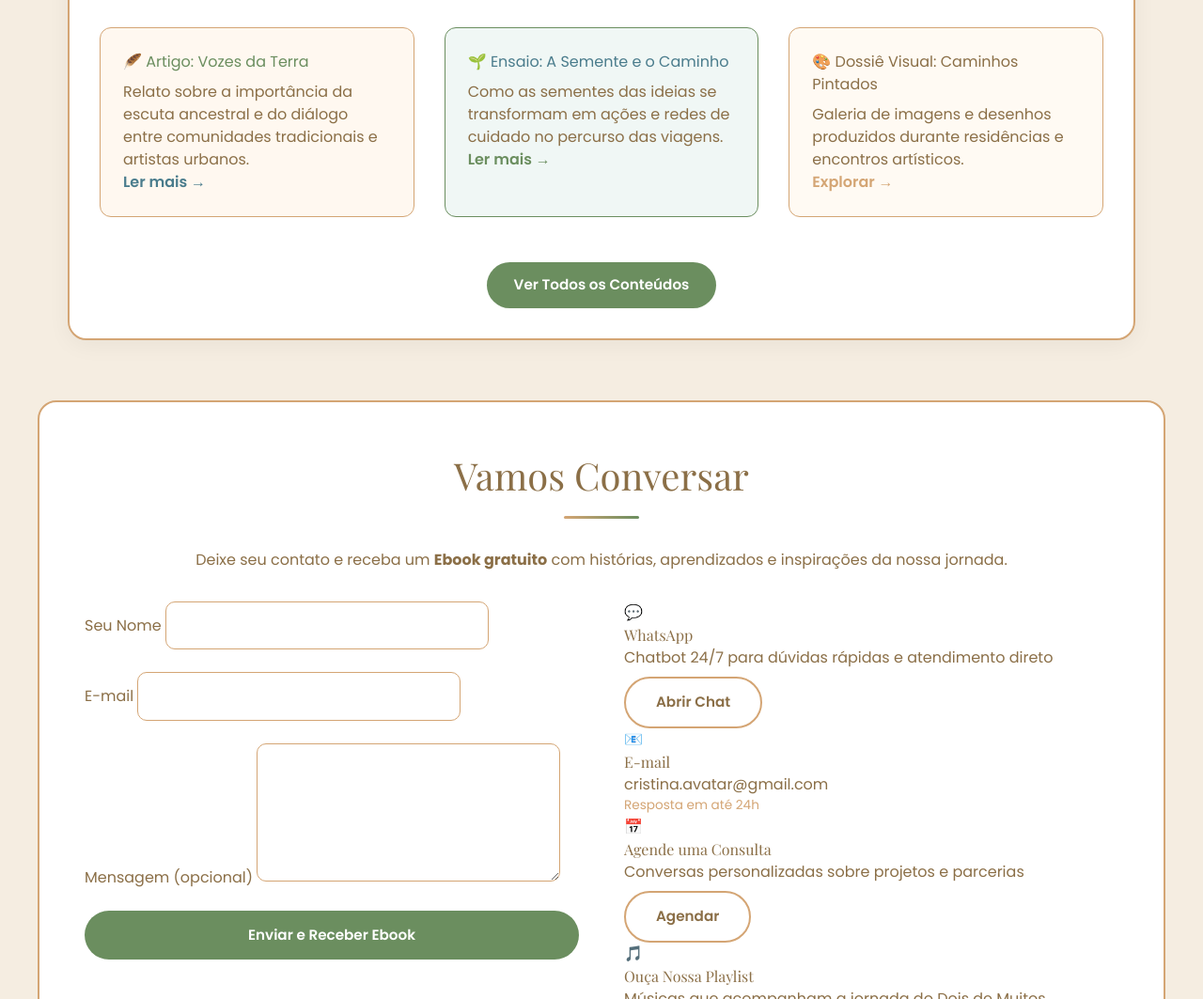
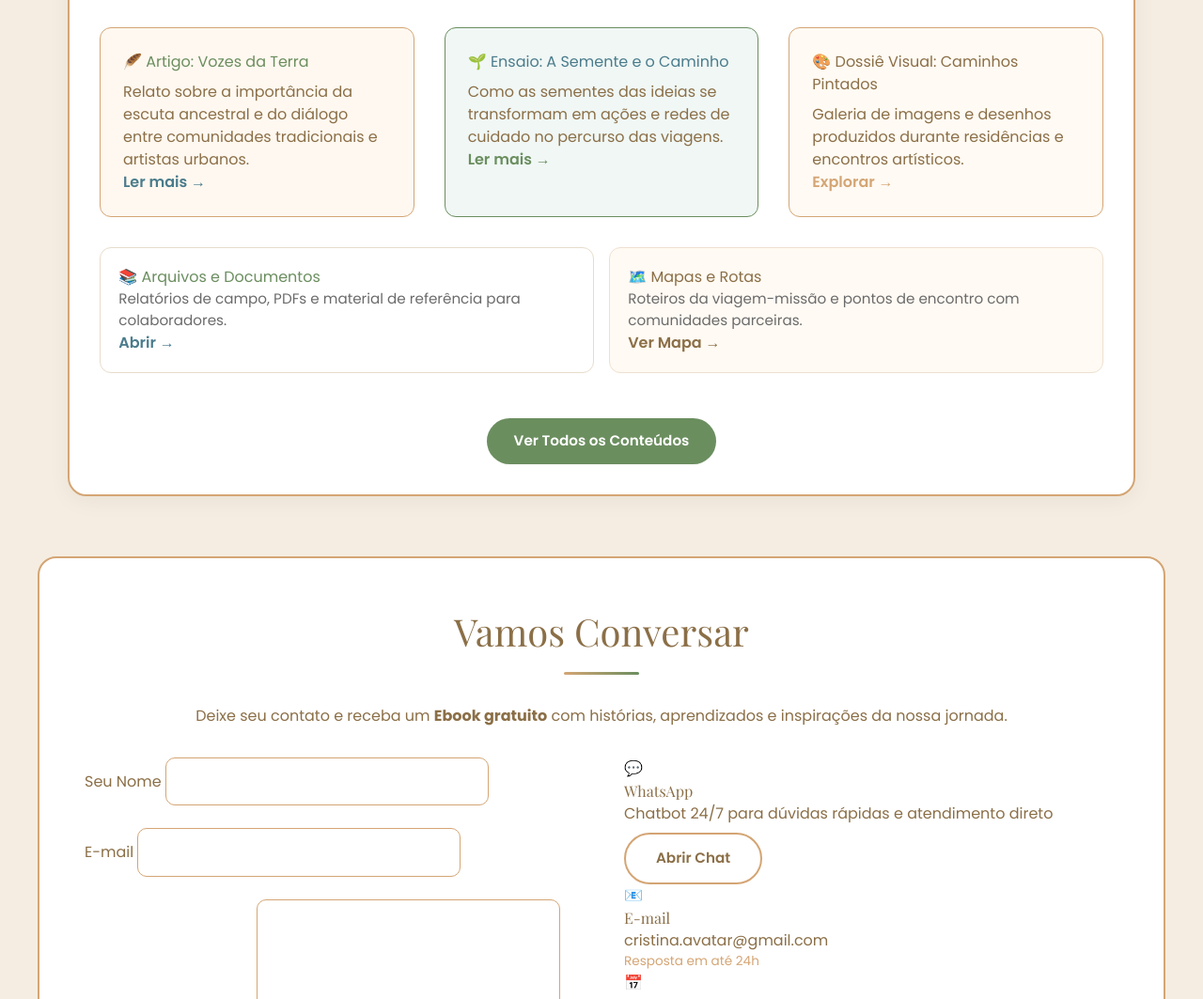
Before and after one commit to contatos2dm-byte/2dM_portal_wiki, a plain HTML site: page index.html in a window 1280 px wide. Shown: the part 6738-7801 px from the top of the page at 94% size. Drawn offline with nearby package versions, Linux system fonts and the light colour scheme.

Commit message:
Enhance conhecimento.html with new content sections
Added new sections for documents and maps with descriptions.

```diff
--- a/conhecimento.html
+++ b/conhecimento.html
@@ -1,5 +1,5 @@
 <!-- conhecimento.html -->
-<div class="knowledge-content">
+<div class="knowledge-content" style="font-family: 'Poppins', sans-serif;">
   <h3 style="font-size:1.8rem;color:#6b8e5f;margin-bottom:1rem;">🌾 Saberes em Movimento</h3>
   <p>Bem-vindo ao espaço de aprendizado coletivo do <strong>Dois de Muitos</strong>. Aqui você encontra textos, registros de campo, reflexões e partilhas de diferentes jornadas.</p>
 
@@ -23,7 +23,31 @@
     </div>
   </div>
 
+  <div style="margin-top:2rem; display:flex; gap:1rem; flex-wrap:wrap;">
+    <div style="flex:1; min-width:280px; background:#ffffff; padding:1.2rem; border-radius:12px; border:1px solid #e7dccb;">
+      <h4 style="color:#6b8e5f;">📚 Arquivos e Documentos</h4>
+      <p style="font-size:0.95rem; color:#6b6b6b;">Relatórios de campo, PDFs e material de referência para colaboradores.</p>
+      <a href="#" style="color:#4a7c8c;font-weight:600;">Abrir →</a>
+    </div>
+
+    <div style="flex:1; min-width:280px; background:#fffaf3; padding:1.2rem; border-radius:12px; border:1px solid #efe0d0;">
+      <h4 style="color:#8b6f47;">🗺️ Mapas e Rotas</h4>
+      <p style="font-size:0.95rem; color:#6b6b6b;">Roteiros da viagem-missão e pontos de encontro com comunidades parceiras.</p>
+      <a href="#" style="color:#8b6f47;font-weight:600;">Ver Mapa →</a>
+    </div>
+  </div>
+
   <div style="margin-top:3rem;text-align:center;">
     <a href="#" class="btn btn-primary" style="background:#6b8e5f;color:white;padding:0.8rem 1.8rem;border-radius:30px;">Ver Todos os Conteúdos</a>
   </div>
+
+  <!-- Exemplo de script inline caso queira widgets ou interatividade no conteúdo injetado -->
+  <script>
+    // Pequena demo: quando o conteúdo é carregado, podemos adicionar um listener local
+    (function setupKnowledge() {
+      // exemplo: log para quando o conteúdo é injetado
+      console.log('Portal de Conhecimento carregado.');
+      // poderia adicionar event listeners específicos para botões desta área
+    })();
+  </script>
 </div>
```
